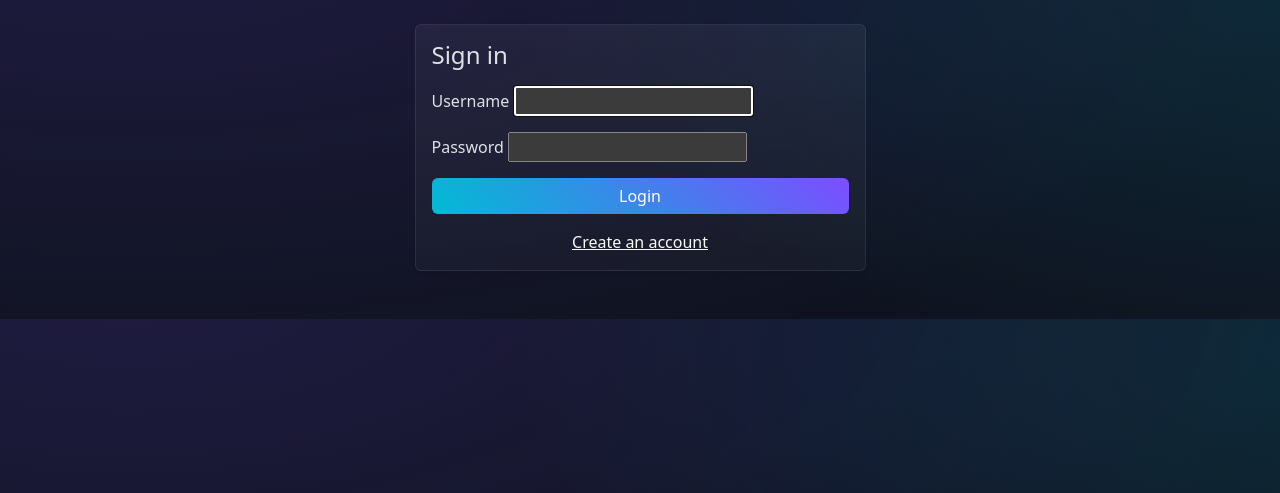
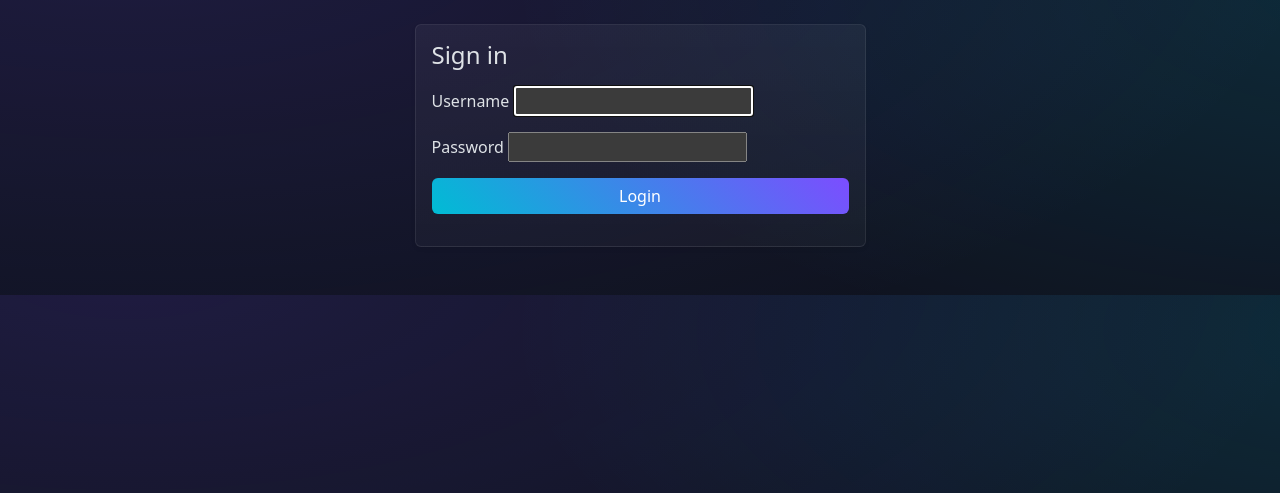
Before and after one commit to 451suman/fin-track, a Django app: page /auth/login/ in a window 1280 px wide. Shown: the part 56-549 px from the top of the page. Run offline with Django 5.2, Linux system fonts and the light colour scheme; parts of the project's set-up code (start-up, migrations or seed data) failed here and were passed over.

Commit message:
remove register from login page

```diff
--- a/tracker/templates/tracker/auth_login.html
+++ b/tracker/templates/tracker/auth_login.html
@@ -18,7 +18,7 @@
           <button class="btn btn-primary w-100">Login</button>
         </form>
         <div class="text-center mt-3">
-          <a href="{% url 'register' %}" class="link-light">Create an account</a>
+          <!-- <a href="{% url 'register' %}" class="link-light">Create an account</a> -->
         </div>
       </div>
     </div>
--- a/tracker/urls.py
+++ b/tracker/urls.py
@@ -2,6 +2,11 @@ from django.urls import path
 from . import views
 
 urlpatterns = [
+    # auth
+    path("auth/login/", views.login_view, name="login"),
+    path("auth/logout/", views.logout_view, name="logout"),
+    # path("auth/register/", views.register_view, name="register"),
+    # dash board
     path("dashboard/", views.dashboard, name="dashboard"),
     path("expenses/", views.ExpenseListView.as_view(), name="expense_list"),
     path("expenses/create/", views.ExpenseCreateView.as_view(), name="expense_create"),
@@ -45,9 +50,7 @@ urlpatterns = [
     path("transfer/", views.transfer_view, name="transfer"),
     path("import/", views.import_excel_view, name="import_excel"),
     path("export/csv/", views.export_csv_view, name="export_csv"),
-    path("auth/login/", views.login_view, name="login"),
-    path("auth/logout/", views.logout_view, name="logout"),
-    path("auth/register/", views.register_view, name="register"),
+
     # People
     path("people/", views.PersonListView.as_view(), name="person_list"),
     path("people/create/", views.PersonCreateView.as_view(), name="person_create"),
```
